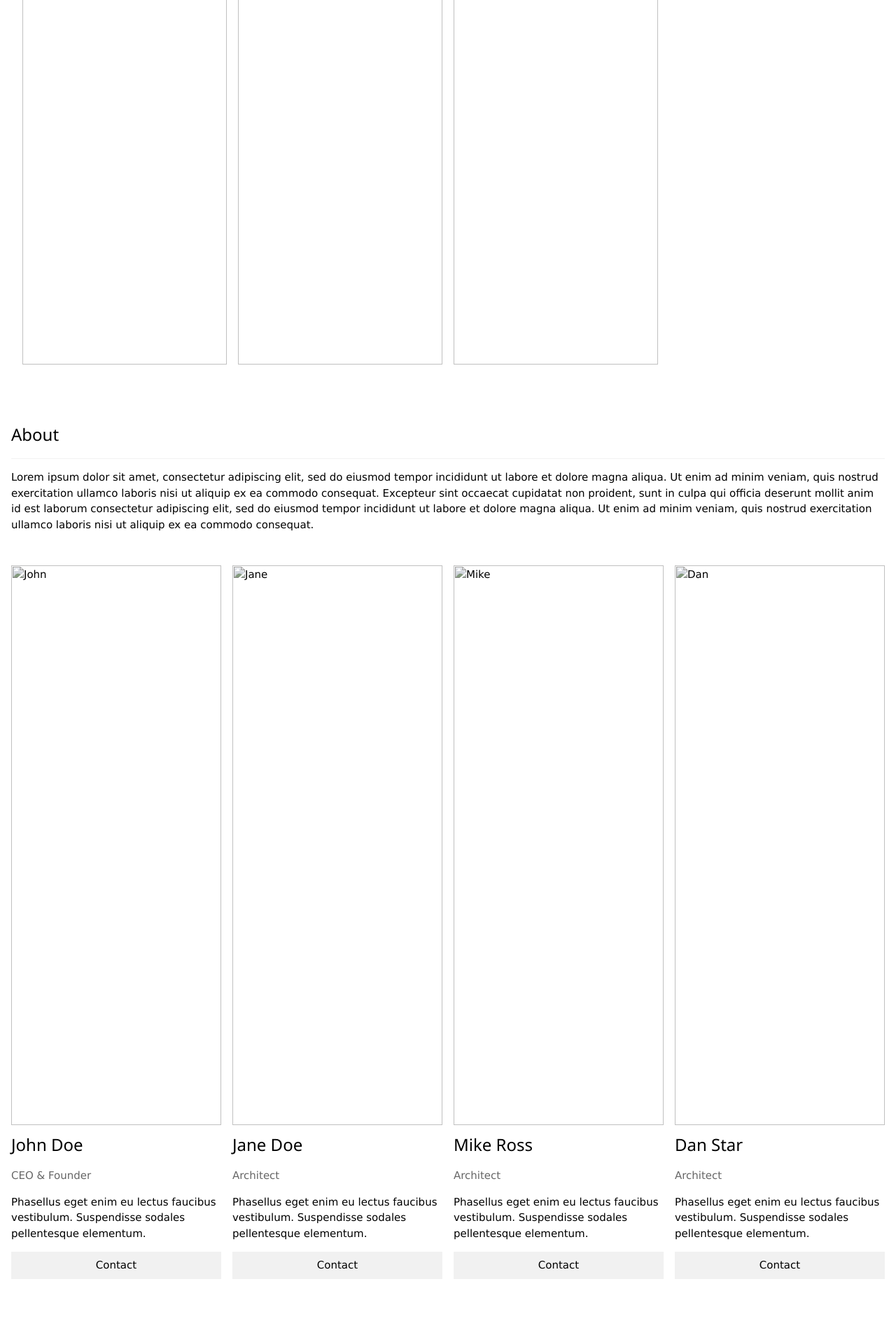
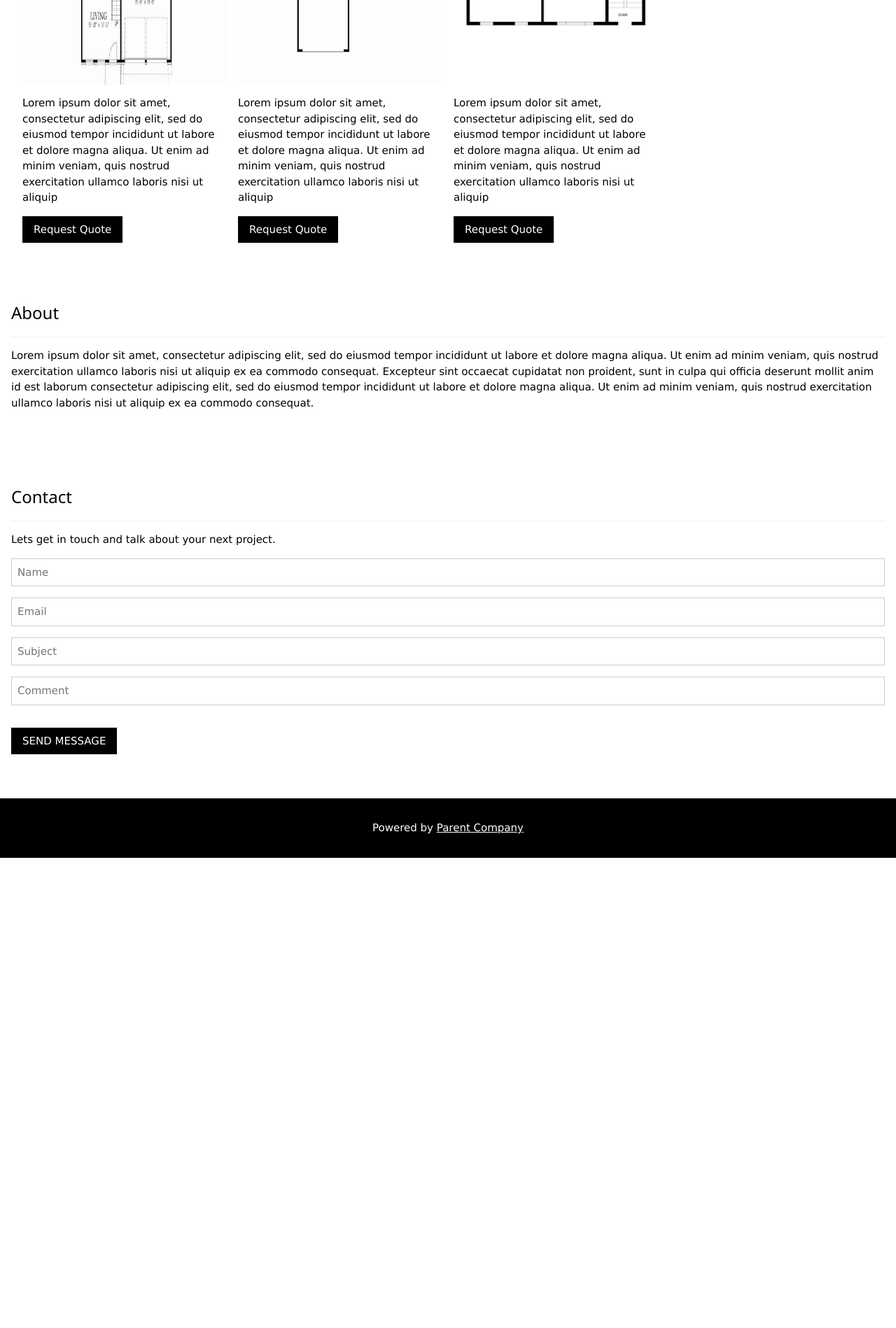
Before and after one commit to Tiashka/website-tracker, a plain HTML site: page index.html in a window 1280 px wide. Shown: the part 1320-3218 px from the top of the page at 70% size. After the commit the page ends 2546 px from the top, so only its background shows below. Drawn offline with nearby package versions, Linux system fonts and the light colour scheme.

Commit message:
changed website title and updated pictures

```diff
--- a/index.html
+++ b/index.html
@@ -1,5 +1,5 @@
 <html>
-<title>W3.CSS Template</title>
+<title>Warehousing</title>
 <meta charset="UTF-8">
 <meta name="viewport" content="width=device-width, initial-scale=1">
 <link rel="stylesheet" href="https://www.w3schools.com/w3css/4/w3.css">
@@ -40,19 +40,42 @@
             <div class="w3-col l3 m6 w3-margin-bottom">
                 <div class="w3-display-container">
                     <div class="w3-display-topleft w3-black w3-padding">Small Bunker</div>
-                    <img src="/w3images/house5.jpg" alt="House" style="width:100%">
+                    <img src="Images\BluePrintSmall.jpg" alt="House" style="width:100%;height: 400px;">
+                    <p>Lorem ipsum dolor sit amet, consectetur adipiscing elit, sed do eiusmod tempor incididunt ut
+                        labore et
+                        dolore magna aliqua. Ut enim ad minim veniam, quis nostrud exercitation ullamco laboris nisi ut
+                        aliquip
+                    </p>
+                    <a class="w3-btn w3-black" href="#">Request Quote </a>
+
                 </div>
             </div>
             <div class="w3-col l3 m6 w3-margin-bottom">
                 <div class="w3-display-container">
                     <div class="w3-display-topleft w3-black w3-padding">Medium Bunker</div>
-                    <img src="/w3images/house2.jpg" alt="House" style="width:100%">
+                    <img src="Images\BluePrintMedium.jpg" alt="House" style="width:100%;height: 400px;">
+                    <p>Lorem ipsum dolor sit amet, consectetur adipiscing elit, sed do eiusmod tempor incididunt ut
+                        labore et
+                        dolore magna aliqua. Ut enim ad minim veniam, quis nostrud exercitation ullamco laboris nisi ut
+                        aliquip
+
+                    </p>
+                    <a class="w3-btn w3-black" href="#">Request Quote </a>
+
                 </div>
             </div>
             <div class="w3-col l3 m6 w3-margin-bottom">
                 <div class="w3-display-container">
                     <div class="w3-display-topleft w3-black w3-padding">Large Bunker</div>
-                    <img src="/w3images/house3.jpg" alt="House" style="width:100%">
+                    <img src="Images\BluePrintLarge.jpg" alt="House" style="width:100%;height: 400px;">
+                    <p>Lorem ipsum dolor sit amet, consectetur adipiscing elit, sed do eiusmod tempor incididunt ut
+                        labore et
+                        dolore magna aliqua. Ut enim ad minim veniam, quis nostrud exercitation ullamco laboris nisi ut
+                        aliquip
+
+                    </p>
+                    <a class="w3-btn w3-black" href="#">Request Quote </a>
+
                 </div>
             </div>
 
@@ -73,37 +96,6 @@
         </p>
     </div>
 
-    <div class="w3-row-padding w3-grayscale">
-        <div class="w3-col l3 m6 w3-margin-bottom">
-            <img src="/w3images/team2.jpg" alt="John" style="width:100%">
-            <h3>John Doe</h3>
-            <p class="w3-opacity">CEO & Founder</p>
-            <p>Phasellus eget enim eu lectus faucibus vestibulum. Suspendisse sodales pellentesque elementum.</p>
-            <p><button class="w3-button w3-light-grey w3-block">Contact</button></p>
-        </div>
-        <div class="w3-col l3 m6 w3-margin-bottom">
-            <img src="/w3images/team1.jpg" alt="Jane" style="width:100%">
-            <h3>Jane Doe</h3>
-            <p class="w3-opacity">Architect</p>
-            <p>Phasellus eget enim eu lectus faucibus vestibulum. Suspendisse sodales pellentesque elementum.</p>
-            <p><button class="w3-button w3-light-grey w3-block">Contact</button></p>
-        </div>
-        <div class="w3-col l3 m6 w3-margin-bottom">
-            <img src="/w3images/team3.jpg" alt="Mike" style="width:100%">
-            <h3>Mike Ross</h3>
-            <p class="w3-opacity">Architect</p>
-            <p>Phasellus eget enim eu lectus faucibus vestibulum. Suspendisse sodales pellentesque elementum.</p>
-            <p><button class="w3-button w3-light-grey w3-block">Contact</button></p>
-        </div>
-        <div class="w3-col l3 m6 w3-margin-bottom">
-            <img src="/w3images/team4.jpg" alt="Dan" style="width:100%">
-            <h3>Dan Star</h3>
-            <p class="w3-opacity">Architect</p>
-            <p>Phasellus eget enim eu lectus faucibus vestibulum. Suspendisse sodales pellentesque elementum.</p>
-            <p><button class="w3-button w3-light-grey w3-block">Contact</button></p>
-        </div>
-    </div>
-
     <!-- Contact Section -->
     <div class="w3-container w3-padding-32" id="contact">
         <h3 class="w3-border-bottom w3-border-light-grey w3-padding-16">Contact</h3>
@@ -119,11 +111,11 @@
         </form>
     </div>
 
-    <!-- Image of location/map -->
+    <!-- Image of location/map
     <div class="w3-container">
         <img src="/w3images/map.jpg" class="w3-image" style="width:100%">
     </div>
-
+-->
     <!-- End page content -->
     </div>
 
```
Also changed, not shown: Images/BluePrintLarge.jpg (added), Images/BluePrintMedium.jpg (added), Images/BluePrintSmall.jpg (added).
